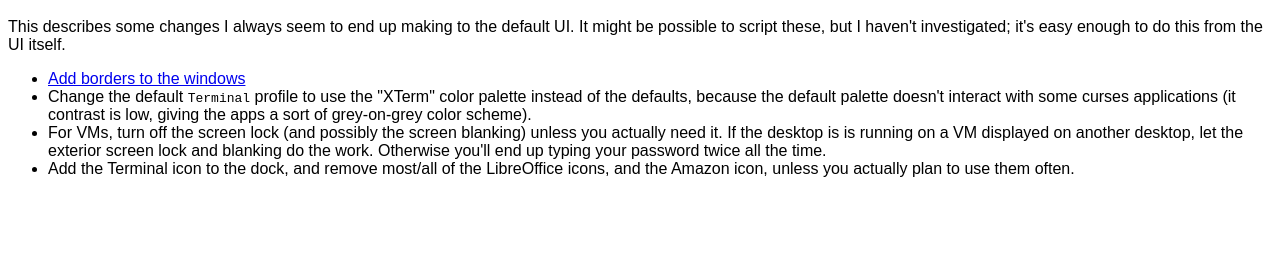
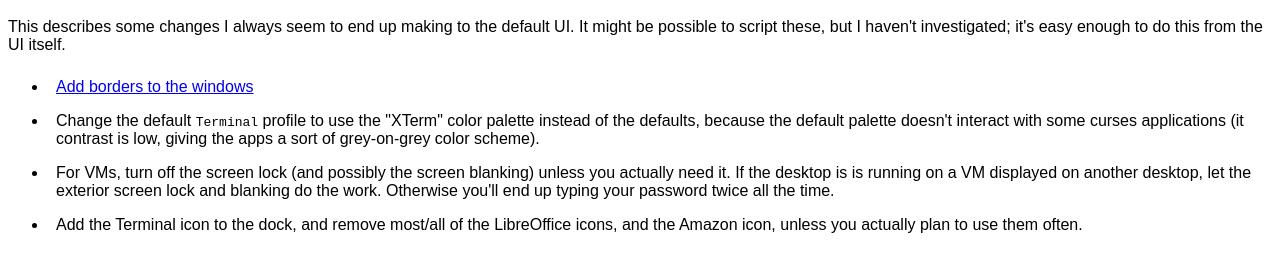
Before and after one commit to DanielEllard/ubuntu1604-stuff, a plain HTML site: page setup/basic-ui.htm in a window 1280 px wide. Shown: the part 48-320 px from the top of the page. Drawn offline with Linux system fonts and the light colour scheme.

Commit message:
add spacing between list elements

```diff
--- a/css/style.css
+++ b/css/style.css
@@ -12,5 +12,8 @@ h1, h2, h3 {
     font-family: Arial, Helvetica, sans-serif;
     color: firebrick
 }
+li {
+    padding: 0.5em;
+}
 </style>
 </html>
```
